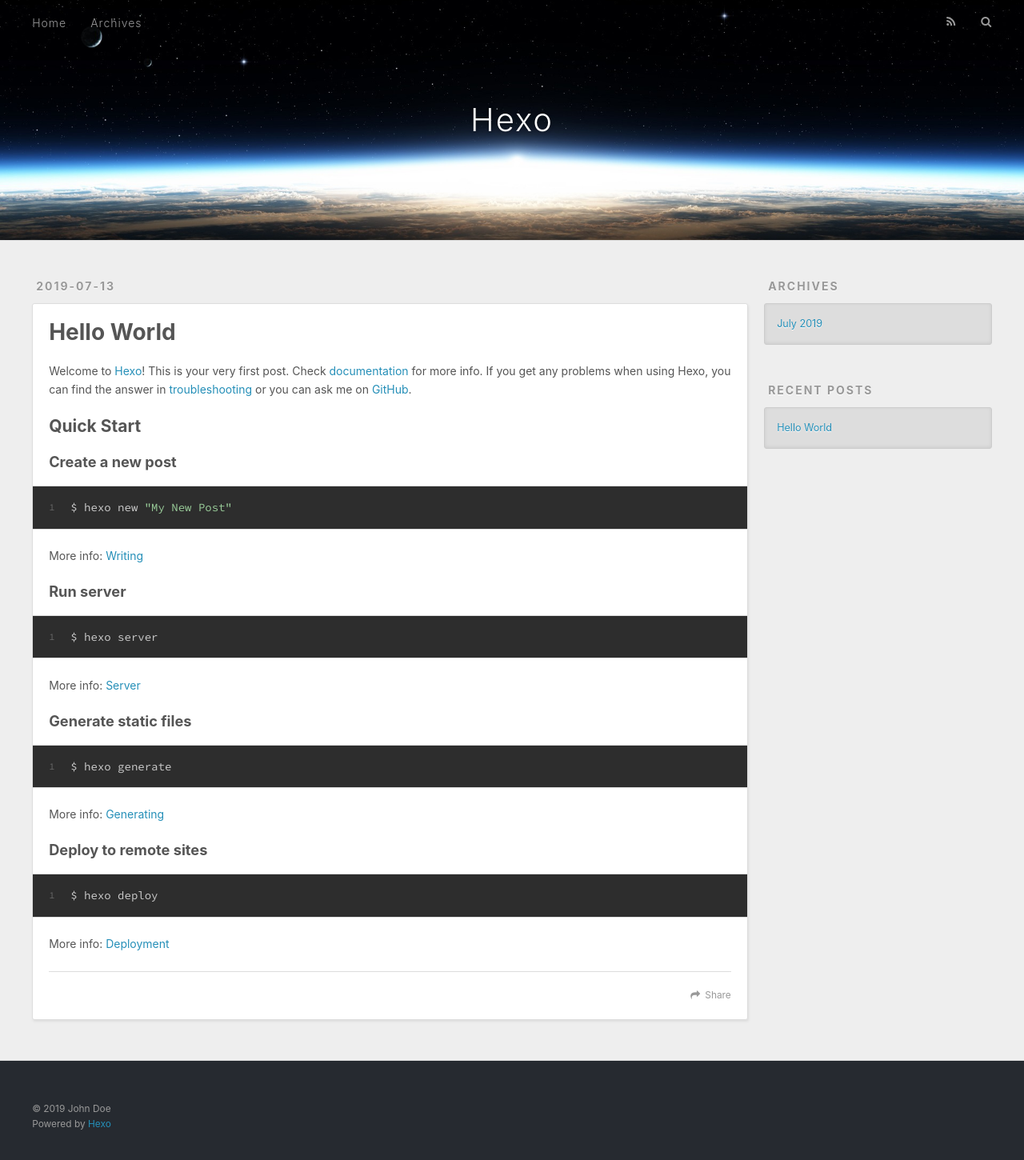
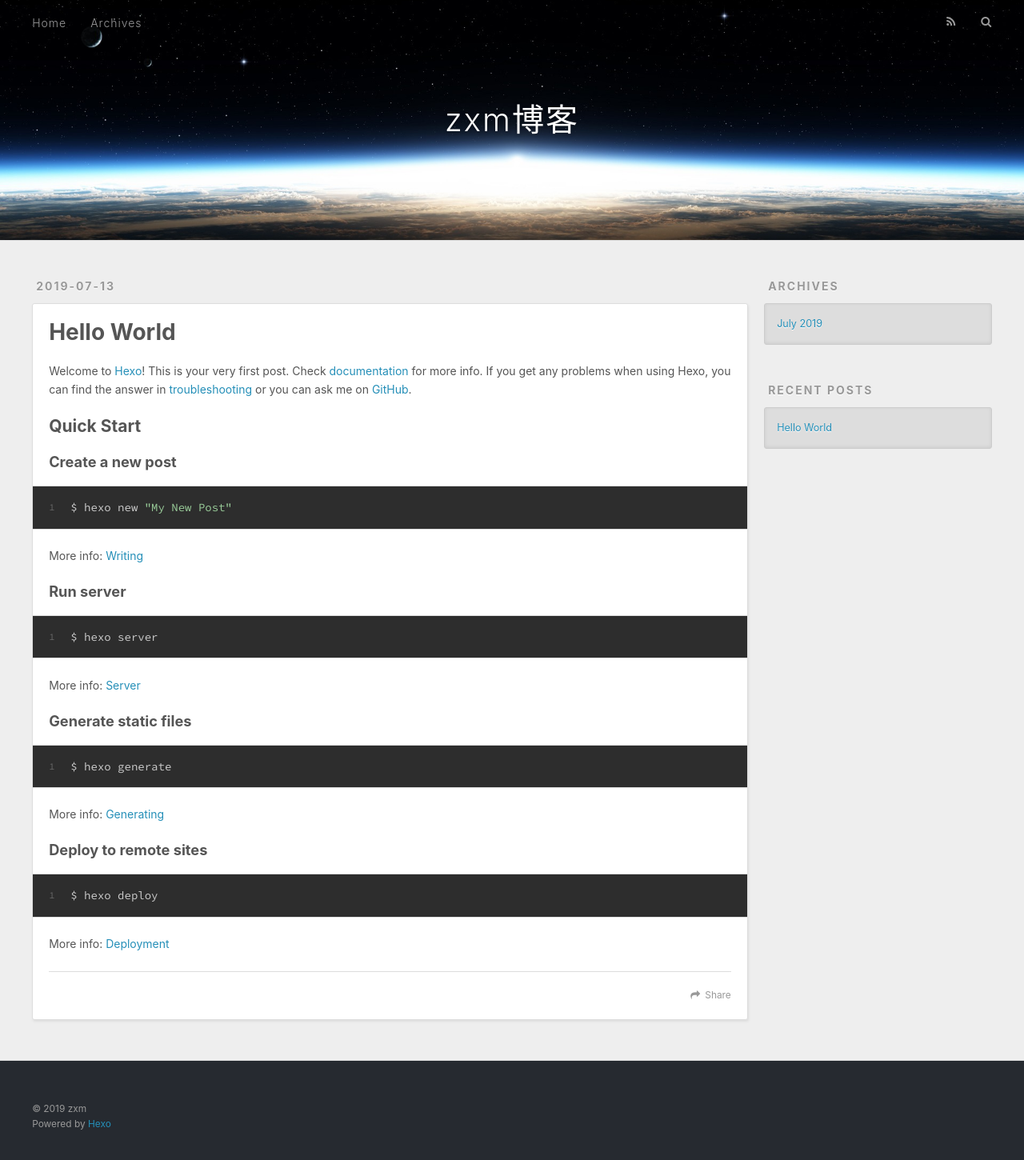
Before and after one commit to m2666666/m2666666.github.io, a plain HTML site: page index.html in a window 1280 px wide. Shown: the whole page at 80% size. Drawn offline with nearby package versions, Linux system fonts and the light colour scheme.

Commit message:
Site updated: 2019-07-13 15:55:50

```diff
--- a/index.html
+++ b/index.html
@@ -5,17 +5,17 @@
 
 
 
-  <title>Hexo</title>
+  <title>zxm博客</title>
   <meta name="viewport" content="width=device-width, initial-scale=1, maximum-scale=1">
   <meta property="og:type" content="website">
-<meta property="og:title" content="Hexo">
+<meta property="og:title" content="zxm博客">
 <meta property="og:url" content="https://zxmblog.github.io/index.html">
-<meta property="og:site_name" content="Hexo">
+<meta property="og:site_name" content="zxm博客">
 <meta property="og:locale" content="default">
 <meta name="twitter:card" content="summary">
-<meta name="twitter:title" content="Hexo">
+<meta name="twitter:title" content="zxm博客">
 
-    <link rel="alternate" href="/atom.xml" title="Hexo" type="application/atom+xml">
+    <link rel="alternate" href="/atom.xml" title="zxm博客" type="application/atom+xml">
 
 
     <link rel="icon" href="/favicon.png">
@@ -34,7 +34,7 @@
   <div id="header-outer" class="outer">
     <div id="header-title" class="inner">
       <h1 id="logo-wrap">
-        <a href="/" id="logo">Hexo</a>
+        <a href="/" id="logo">zxm博客</a>
       </h1>
 
     </div>
@@ -101,7 +101,7 @@
 
     </div>
     <footer class="article-footer">
-      <a data-url="https://zxmblog.github.io/2019/07/13/hello-world/" data-id="cjy18dqap0000agtkzvl9r5xw" class="article-share-link">Share</a>
+      <a data-url="https://zxmblog.github.io/2019/07/13/hello-world/" data-id="cjy18juq300007gtke45vhtew" class="article-share-link">Share</a>
 
 
     </footer>
@@ -157,7 +157,7 @@
 
   <div class="outer">
     <div id="footer-info" class="inner">
-      &copy; 2019 John Doe<br>
+      &copy; 2019 zxm<br>
       Powered by <a href="http://hexo.io/" target="_blank">Hexo</a>
     </div>
   </div>
```
Also changed, not shown: 2019/07/13/hello-world/index.html (+6 -6 lines), archives/2019/07/index.html (+7 -7 lines), archives/2019/index.html (+7 -7 lines), archives/index.html (+7 -7 lines).
